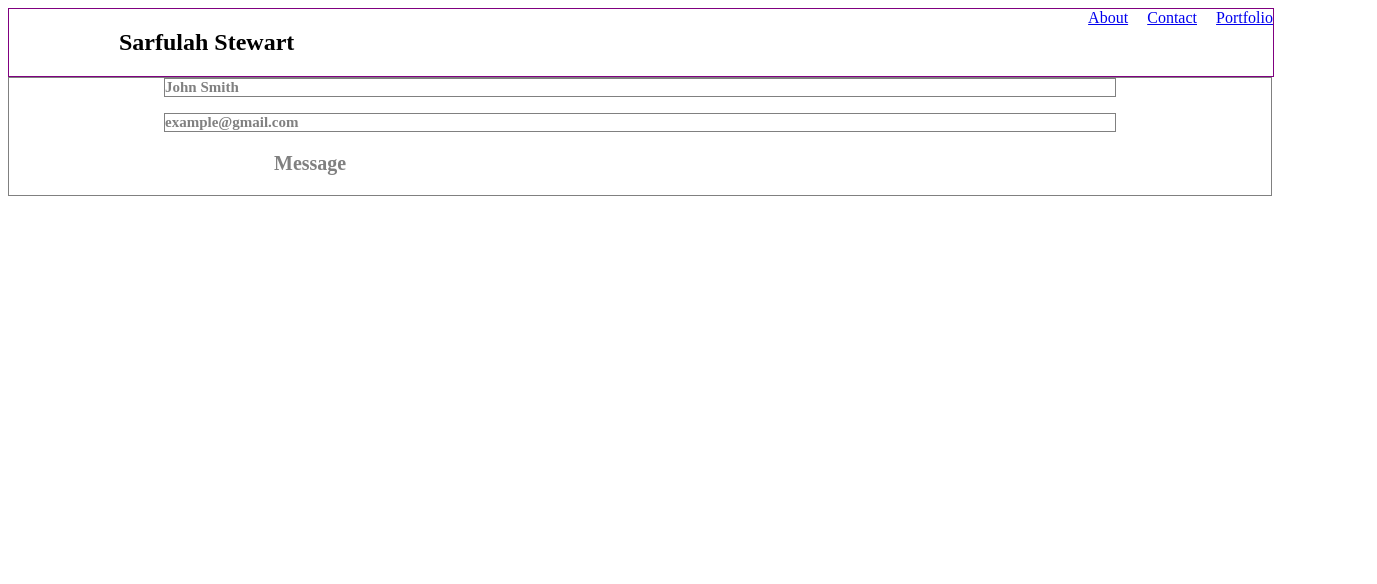
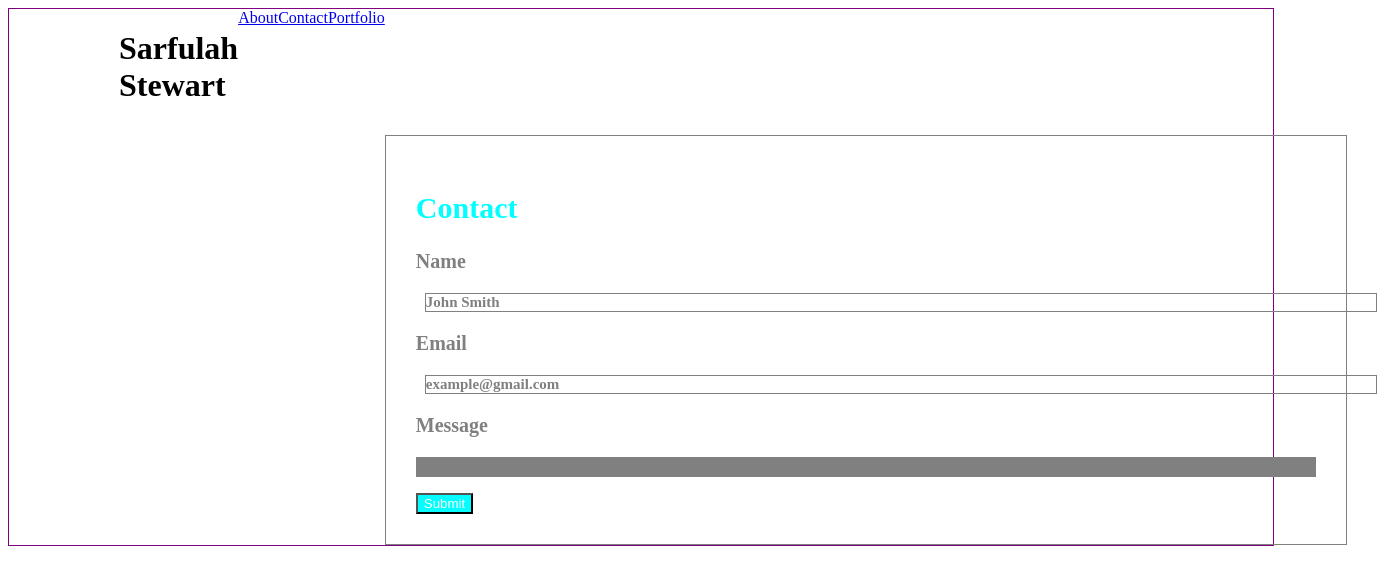
Before and after one commit to Sarfulah/Basic-Portfolio, a plain HTML site: page contact.html in a window 1280 px wide. Shown: the whole page, 1377 px wide, since content can reach past the window. Drawn offline with Linux system fonts and the light colour scheme.

Commit message:
added more content to the message in content

```diff
--- a/assets/css/style.css
+++ b/assets/css/style.css
@@ -18,23 +18,44 @@ img {
 }
 #contact {
     color: gray;
-    border: 1px gray solid;
+    width: 900px;
+    border: 1px gray solid; justify-content: center;
+    padding: 30px;
+    margin-left: auto;
+    margin-top: 10%;
 }
-h2 {
+h1 {
     width: 950px;
     border: 10px aqua;
     margin-left: 110px;
+}
+h2 {
+    font-size: 30px;
+    color: aqua;
 }
 h4 {
     width: 950px;
     border: 1px gray solid;
     margin: auto;
+    margin-top: 0%;
+    margin-left: 1%;
     font-size: 15px;
 }
 h3 {
     font-size: 20px;
-    margin-left: 265px;
+    margin-left: 0px;
 }
 p {
     border: 1px gray;
 }
+.button {
+    color: white;
+    background-color: aqua;
+}
+div {
+    margin: auto;
+}
+p.one {
+    border-style: solid;
+    border-width: 10px;
+}
--- a/contact.html
+++ b/contact.html
@@ -10,21 +10,26 @@
 </head>
 <body>
     <div id="nav">
-        <h2>Sarfulah Stewart</h2>
+        <h1>Sarfulah Stewart</h1>
         <a href="index.html">About</a>
         <a href="contact.html">Contact</a>
         <a href="portfolio.html">Portfolio</a>
-    </div>
 
 
     <div id="contact">
+        <h2>Contact</h2>
+        <h3>Name</h3>
         <h4>John Smith</h4>
-        <p>
 
-        </p>
+        <h3>Email</h3>
         <h4>example@gmail.com</h4>
-        <p></p>
+
         <h3>Message</h4>
+        <p class="one"></p>
+
+        <button class="button">Submit</button>
+
+
     </div>
 
 </body>
```
